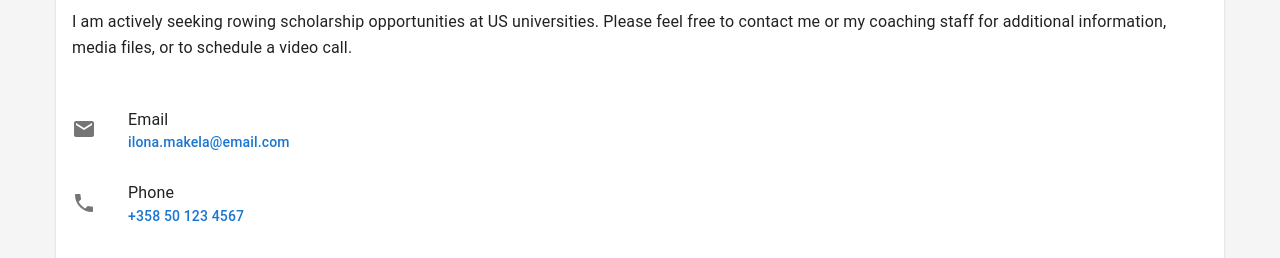
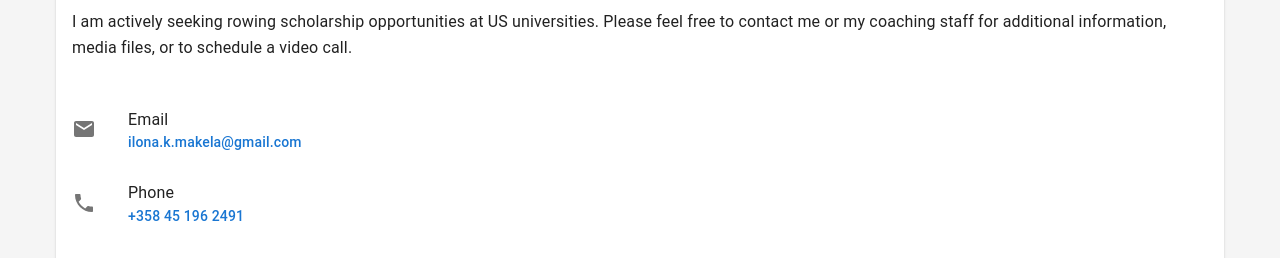
Before and after one commit to pecca/ilona-profile, a React (Vite) app: page / in a window 1280 px wide. Shown: the part 2500-2758 px from the top of the page. Built offline with nearby package versions, Linux system fonts and the light colour scheme; no server answers.

Commit message:
contact info modified

```diff
--- a/src/components/Contact.tsx
+++ b/src/components/Contact.tsx
@@ -140,13 +140,13 @@ const Contact: React.FC = () => {
     {
       icon: <Email />,
       label: 'Email',
-      value: 'ilona.makela@email.com',
+      value: 'ilona.k.makela@gmail.com',
       type: 'email',
     },
     {
       icon: <Phone />,
       label: 'Phone',
-      value: '+358 50 123 4567',
+      value: '+358 45 196 2491',
       type: 'phone',
     },
     {
```
